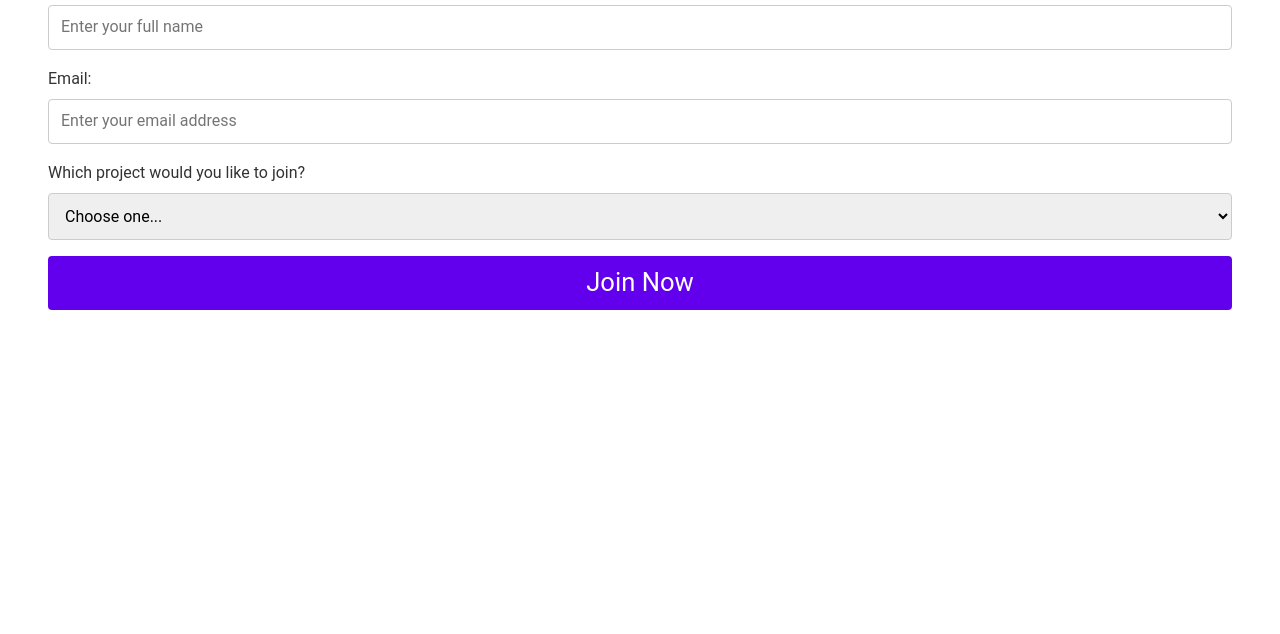
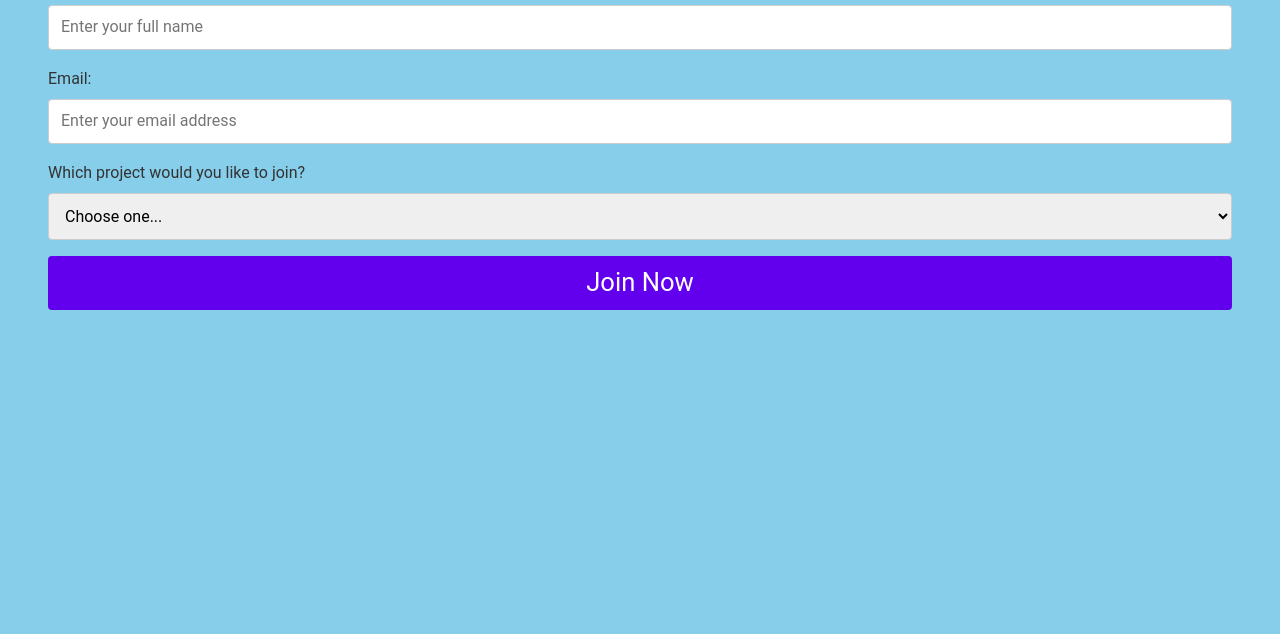
Before and after one commit to Joshua-Joiner/project1, a plain HTML site: page index.html in a window 1280 px wide. Shown: the part 166-800 px from the top of the page. Drawn offline with Linux system fonts and the light colour scheme.

Commit message:
Update screen.css

```diff
--- a/css/screen.css
+++ b/css/screen.css
@@ -2,7 +2,7 @@
 :root {
   --primary-color: #6200EE;  /* Material Design Purple */
   --secondary-color: #03DAC6; /* Material Design Teal */
-  --background-color: ##87CEEB;
+  --background-color: #87CEEB;
   --text-color: #333;
   --button-text-color: #fff;
   --button-hover-color: #3700B3; /* Darker Purple */
```
